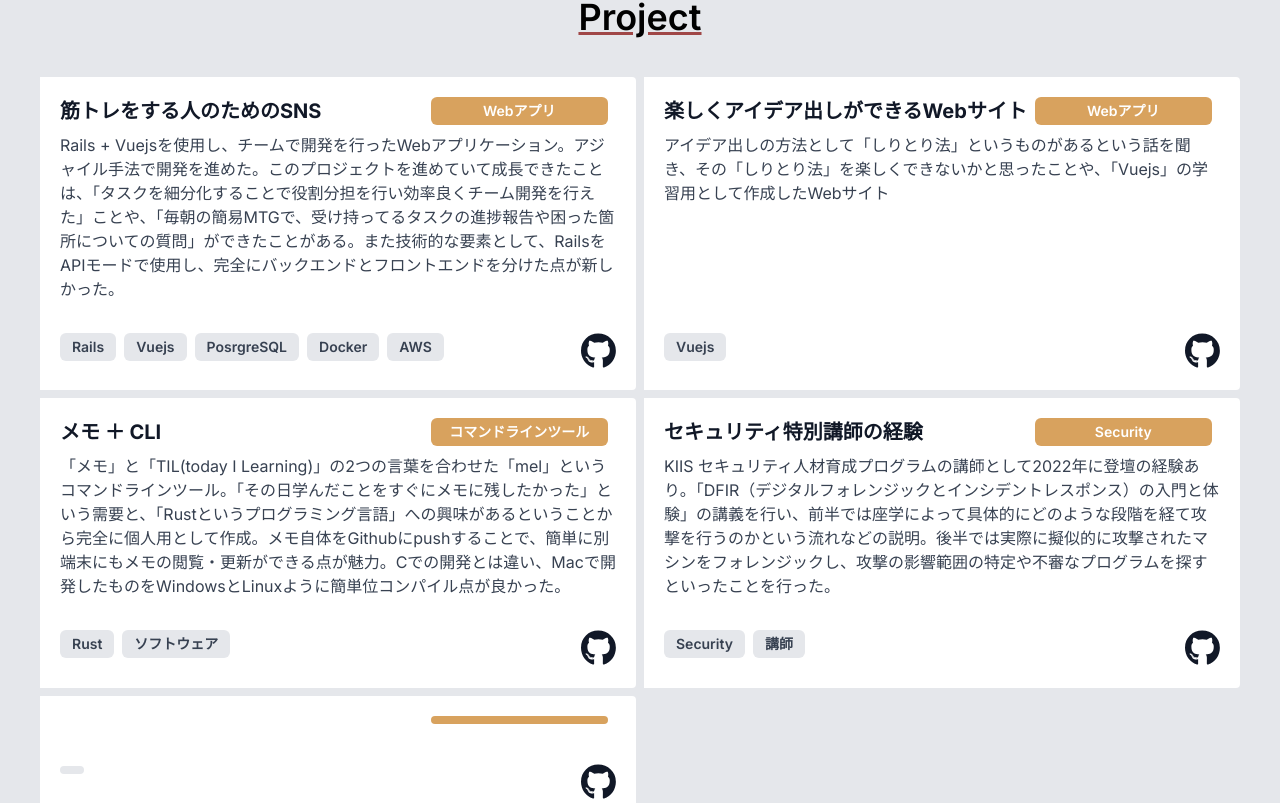
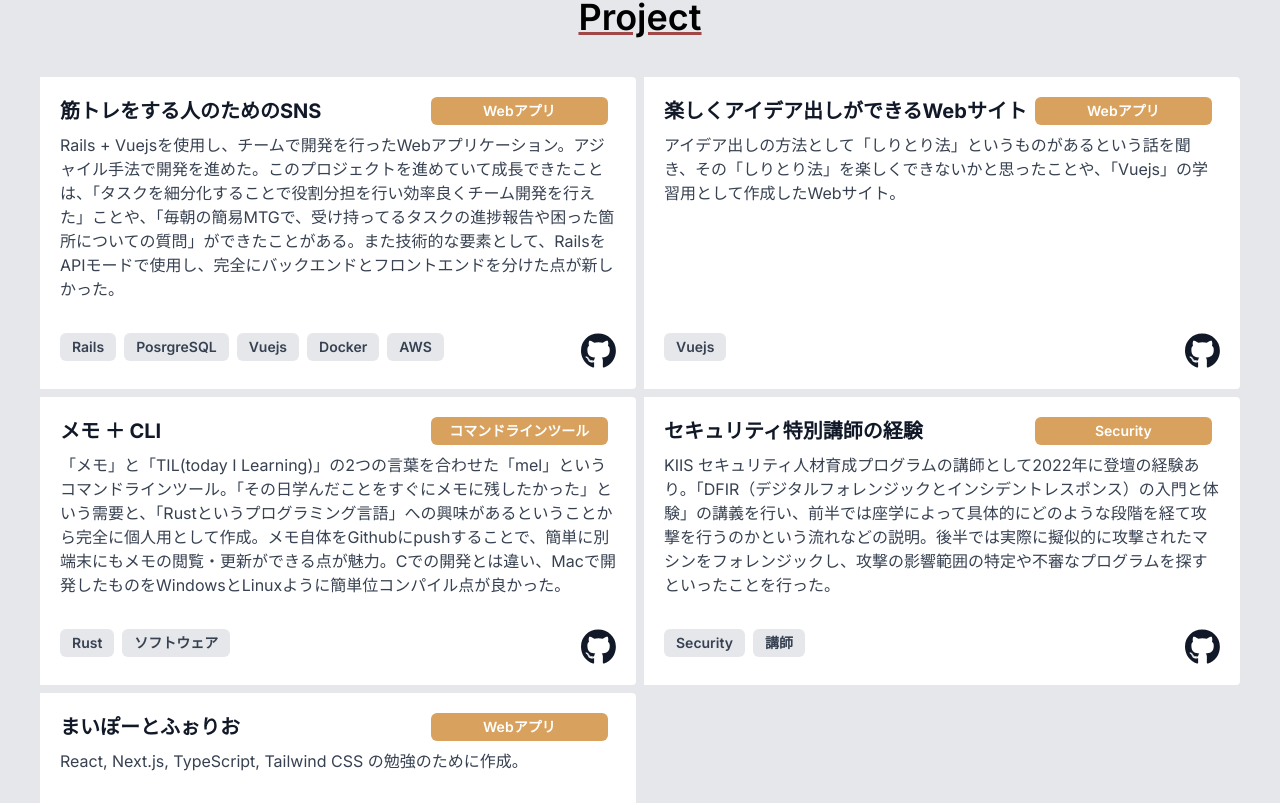
Before and after one commit to various3211workd/learn_portfolio, a Next.js app: page / in a window 1280 px wide. Shown: the part 1933-2736 px from the top of the page. Built offline with nearby package versions, Linux system fonts and the light colour scheme.

Commit message:
[Fix] project layout -> responsibe

```diff
--- a/src/components/myprojects.tsx
+++ b/src/components/myprojects.tsx
@@ -14,12 +14,14 @@ const Projects = () => {
             projectData.map((project) => (
               <div className="bg-white rounded-b lg:rounded-b-none lg:rounded-r p-4 flex flex-col justify-between border-4 border-white duration-300 hover:border-[#A04747]">
                 <div className="mb-8">
-                  <div className="grid grid-cols-3">
-                    <div className="text-gray-900 font-bold text-xl mb-2 col-span-2">
+                  <div className="grid md:grid-cols-3">
+                    <div className="text-gray-900 font-bold text-auto md:text-xl mb-2 col-span-2">
                       {project.title}
                     </div>
-                    <span className="col-start-3 inline-block text-center text-white bg-[#D8A25E] rounded-md px-3 py-1 text-sm font-semibold mr-2 mb-2">
-                      {project.dist}
+                    <span className="md:col-start-3 col-start-1 col-span-3 md:grid">
+                      <p className="text-white text-sm font-semibold bg-[#D8A25E] inline-block md:text-center rounded-md px-3 py-1 mr-2 mb-2">
+                        {project.dist}
+                      </p>
                     </span>
                   </div>
                   <p className="text-gray-700 text-base">
@@ -27,8 +29,8 @@ const Projects = () => {
                   </p>
                 </div>
 
-                <div className="grid grid-cols-4">
-                  <div className="col-span-3">
+                <div className="grid grid-cols-11">
+                  <div className="col-span-10">
                     {project.tec.map((tec) => (
                       <span className="inline-block bg-gray-200 rounded-md px-3 py-1 text-sm font-semibold text-gray-700 mr-2 mb-2">
                         {tec}
@@ -36,7 +38,10 @@ const Projects = () => {
                     ))}
                   </div>
 
-                  <a href={project.gitHubLink} className="text-right">
+                  <a
+                    href={project.gitHubLink}
+                    className="flex justify-end items-end "
+                  >
                     <FontAwesomeIcon
                       icon={faGithub}
                       className="text-gray-900 text-4xl"
--- a/src/components/projectdata.js
+++ b/src/components/projectdata.js
@@ -6,13 +6,13 @@ export const projectData = [
       'Rails + Vuejsを使用し、チームで開発を行ったWebアプリケーション。アジャイル手法で開発を進めた。このプロジェクトを進めていて成長できたことは、「タスクを細分化することで役割分担を行い効率良くチーム開発を行えた」ことや、「毎朝の簡易MTGで、受け持ってるタスクの進捗報告や困った箇所についての質問」ができたことがある。また技術的な要素として、RailsをAPIモードで使用し、完全にバックエンドとフロントエンドを分けた点が新しかった。',
     dist: 'Webアプリ',
     gitHubLink: 'https://github.com/various3211workd/musclers',
-    tec: ['Rails', 'Vuejs', 'PosrgreSQL', 'Docker', 'AWS'],
+    tec: ['Rails', 'PosrgreSQL', 'Vuejs', 'Docker', 'AWS'],
   },
   {
     id: 2,
     title: '楽しくアイデア出しができるWebサイト',
     description:
-      'アイデア出しの方法として「しりとり法」というものがあるという話を聞き、その「しりとり法」を楽しくできないかと思ったことや、「Vuejs」の学習用として作成したWebサイト',
+      'アイデア出しの方法として「しりとり法」というものがあるという話を聞き、その「しりとり法」を楽しくできないかと思ったことや、「Vuejs」の学習用として作成したWebサイト。',
     dist: 'Webアプリ',
     gitHubLink: 'https://github.com/various3211workd/pop_idea',
     tec: ['Vuejs'],
@@ -37,10 +37,11 @@ export const projectData = [
   },
   {
     id: 5,
-    title: '',
-    description: '',
-    dist: '',
-    gitHubLink: 'h',
-    tec: [''],
+    title: 'まいぽーとふぉりお',
+    description:
+      'React, Next.js, TypeScript, Tailwind CSS の勉強のために作成。',
+    dist: 'Webアプリ',
+    gitHubLink: 'https://github.com/various3211workd/learn_portfolio',
+    tec: ['React', 'Next.js', 'TypeScript', 'Tailwind CSS'],
   },
 ];
```
